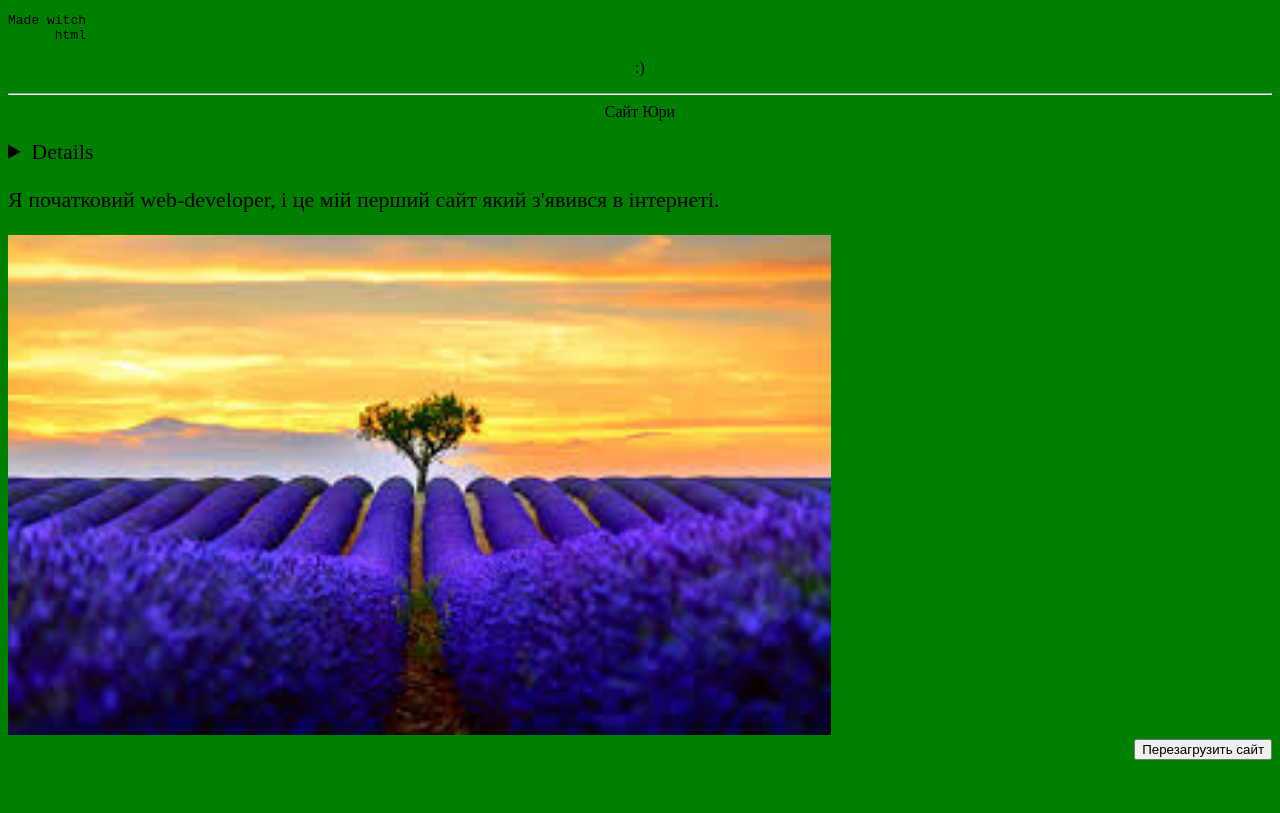
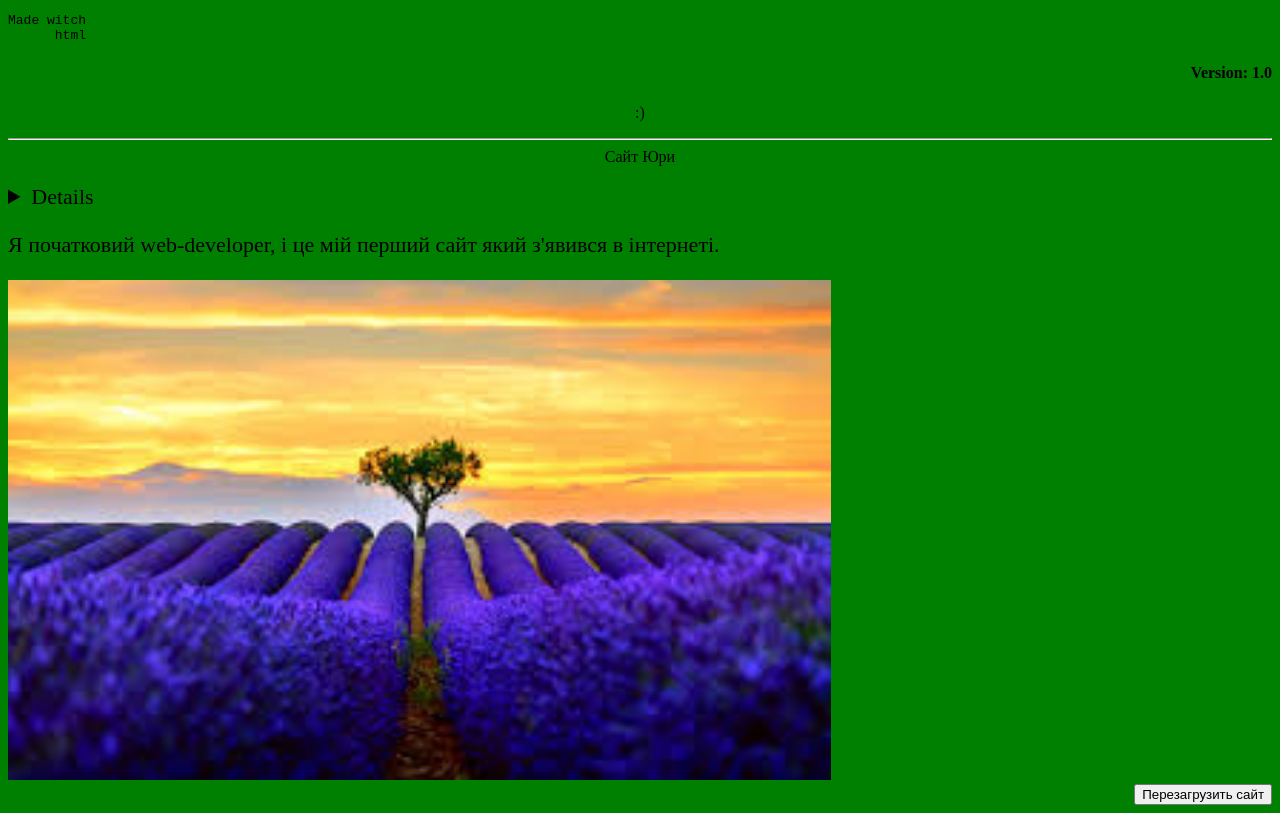
Before and after one commit to YuraYT/YuraYT.github.io, a plain HTML site: page index.html in a window 1280 px wide. Drawn offline with Linux system fonts and the light colour scheme.

Commit message:
Update index.html

```diff
--- a/index.html
+++ b/index.html
@@ -20,6 +20,7 @@
   <body>
     <pre>Made witch
       html</pre>
+	  <h4 style="text-align: right;">Version: 1.0</h4>
     <center><p>:)</p></center>
     <hr>
     <center><div class="Mes">Сайт Юри</div></center>
```
